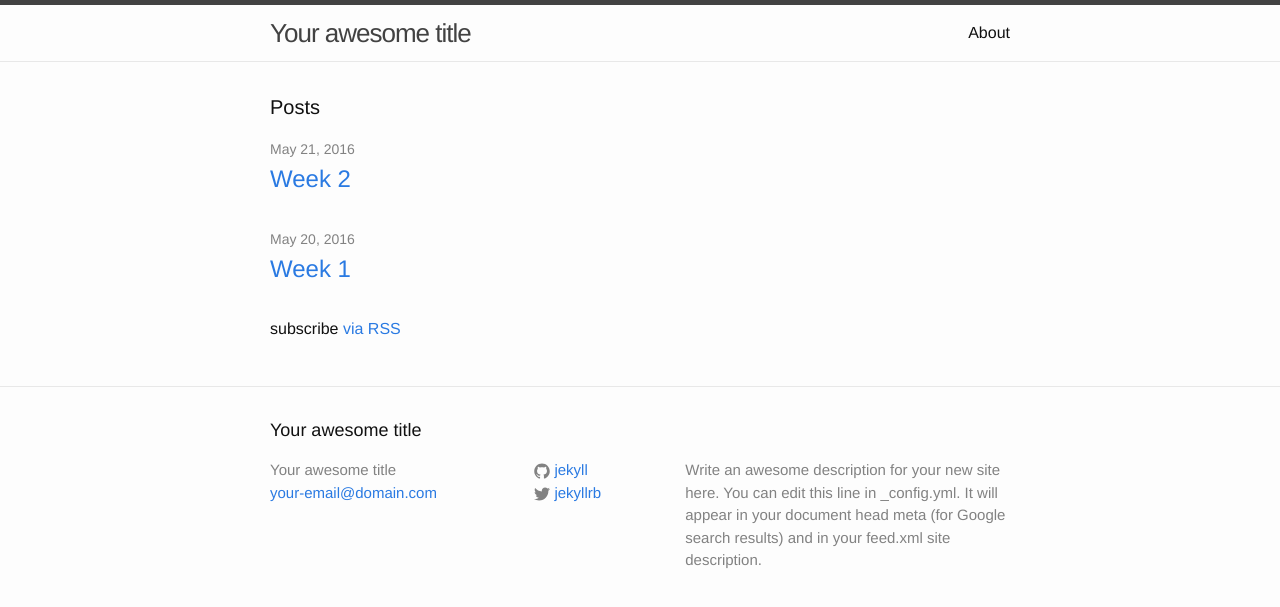
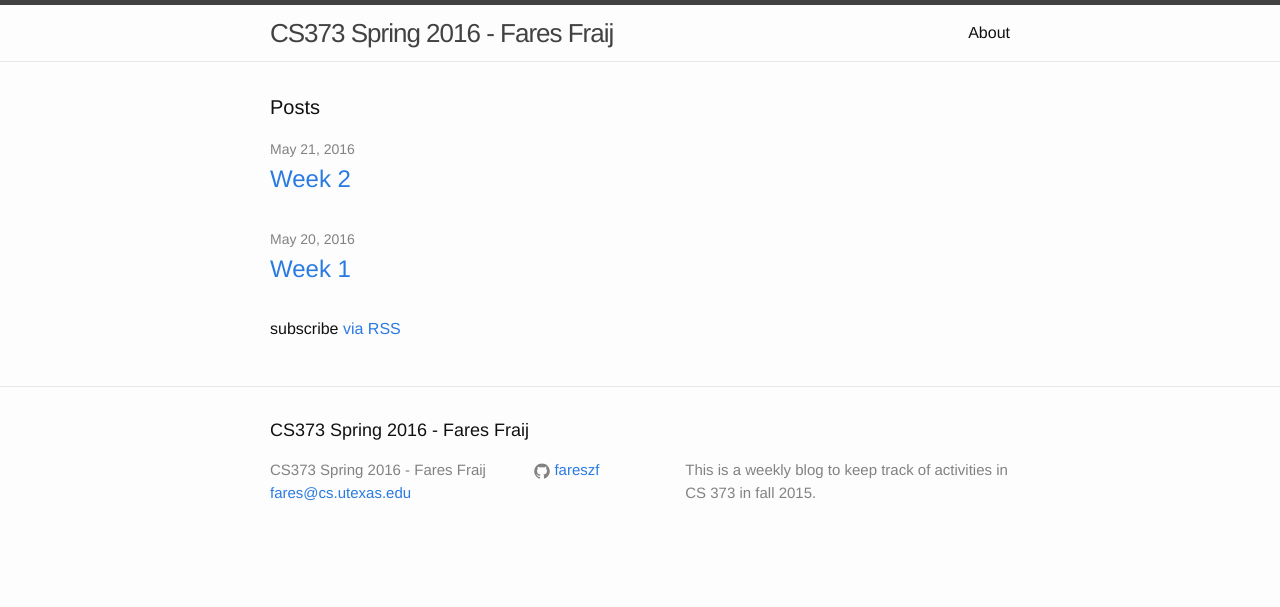
Before and after one commit to pikachuchu/at, a Jekyll site: the page built from index.html, in a window 1280 px wide. Shown: the top 607 px of the page. Built offline with Jekyll 4.4.1, drawn with Linux system fonts in a browser that asks for light colours.

Commit message:
Update config

```diff
--- a/_config.yml
+++ b/_config.yml
@@ -6,16 +6,15 @@
 # 'jekyll serve'. If you change this file, please restart the server process.
 
 # Site settings
-title: Your awesome title
-email: your-email@domain.com
-description: > # this means to ignore newlines until "baseurl:"
-  Write an awesome description for your new site here. You can edit this
-  line in _config.yml. It will appear in your document head meta (for
-  Google search results) and in your feed.xml site description.
+title: CS373 Spring 2016 - Fares Fraij
+email: fares@cs.utexas.edu
+description: This is a weekly blog to keep track of activities in CS 373 in fall 2015.
 baseurl: "" # the subpath of your site, e.g. /blog
-url: "http://pikachuchu.me" # the base hostname & protocol for your site
-twitter_username: jekyllrb
-github_username:  jekyll
+url: "http://fareszf.me" # the base hostname & protocol for your site
+twitter_username:
+github_username: fareszf
 
 # Build settings
 markdown: kramdown
+
+highlighter: rouge
```
